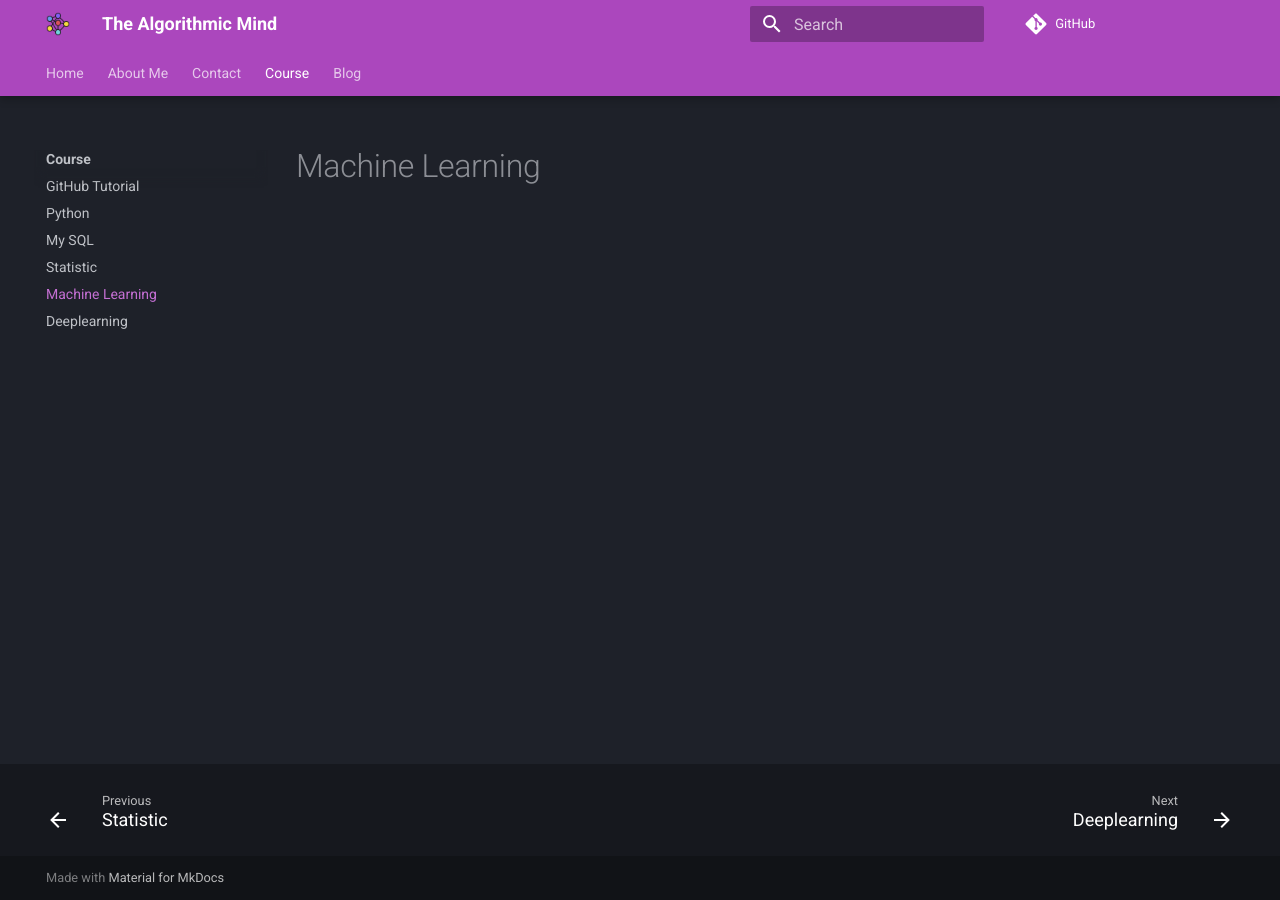
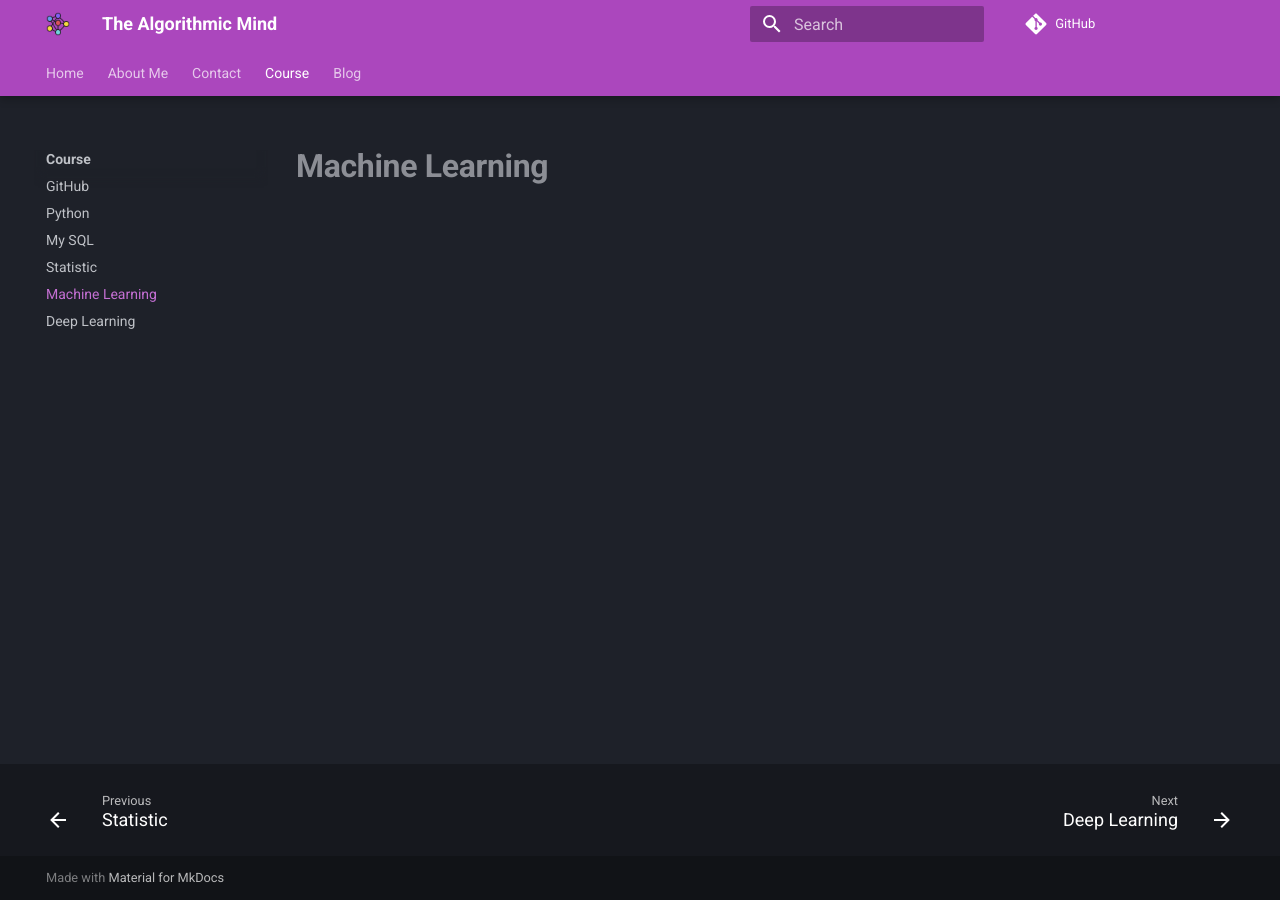
Before and after one commit to Harshwardhanpjadhav/The-Algorithmic-Mind, an MkDocs documentation site: the page built from docs/course/lists/mlalgorithim.md, in a window 1280 px wide. Built offline with MkDocs 1.6.1 and Material for MkDocs 9.7.7, drawn with Linux system fonts in a browser that asks for light colours; comment, search, counter and statistics services are not loaded.

Commit message:
`Update course lists with title formatting consistency`

```diff
--- a/docs/course/lists/deeplearning.md
+++ b/docs/course/lists/deeplearning.md
@@ -0,0 +1 @@
+# **Deep Learning**
--- a/docs/course/lists/github.md
+++ b/docs/course/lists/github.md
@@ -1,5 +1,5 @@
 
-# **GitHub Tutorial**
+# **GitHub**
 
 ![GitHub](list_images/github.jpeg)
 
--- a/docs/course/lists/mlalgorithim.md
+++ b/docs/course/lists/mlalgorithim.md
@@ -1 +1 @@
-# Machine Learning
+# **Machine Learning**
```
Also changed, not shown: docs/course/lists/MySQL.md (+1 -1 lines), docs/course/lists/python.md (+1 -0 lines), docs/course/lists/statistic.md (+1 -1 lines).
